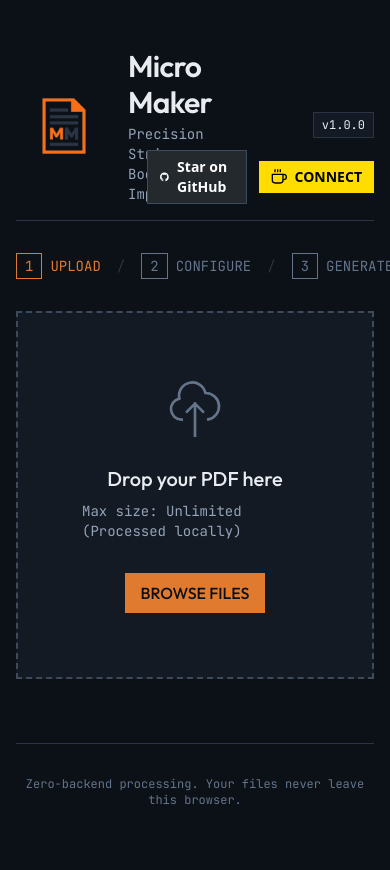
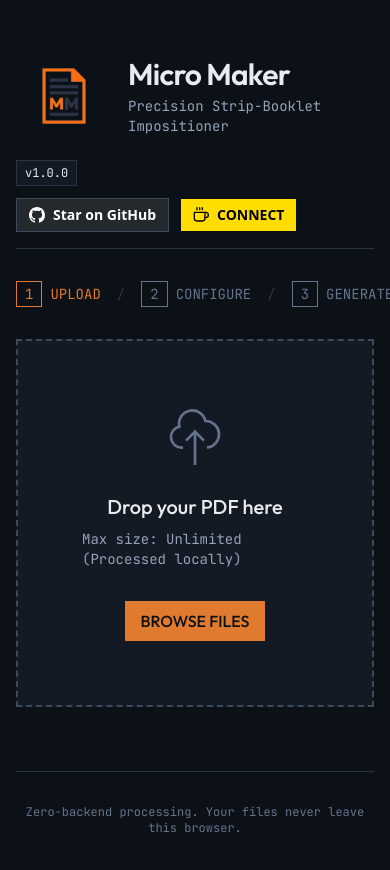
Before and after one commit to Lucifer-0612/MicroMaker, a React (Vite) app in the folder webapp/: page / in a window 390 px wide. Shown: the top 870 px of the page. Built offline with nearby package versions, Linux system fonts and the light colour scheme; no server answers.

Commit message:
Fix responsive layout overlapping on narrow screens

```diff
--- a/webapp/src/App.jsx
+++ b/webapp/src/App.jsx
@@ -36,15 +36,15 @@ function App() {
   return (
     <div className="min-h-screen flex flex-col items-center py-12 px-4 sm:px-6 lg:px-8">
       {/* Header */}
-      <header className="w-full max-w-4xl flex justify-between items-end mb-8 border-b border-slate-700 pb-4">
+      <header className="w-full max-w-4xl flex flex-col md:flex-row md:justify-between items-start md:items-end gap-4 md:gap-0 mb-8 border-b border-slate-700 pb-4">
         <div className="flex items-center space-x-4">
-          <img src="/logo-v3.png" alt="Micro Maker Logo" className="w-24 h-24" />
+          <img src="/logo-v3.png" alt="Micro Maker Logo" className="w-24 h-24 flex-shrink-0" />
           <div>
             <h1 className="text-3xl font-bold tracking-tight">Micro Maker</h1>
             <p className="text-sm text-slate-400 mt-1 font-mono">Precision Strip-Booklet Impositioner</p>
           </div>
         </div>
-        <div className="flex flex-col items-end space-y-3">
+        <div className="flex flex-col items-start md:items-end space-y-3">
           <div className="flex items-center space-x-2">
             <div className="text-xs font-mono bg-slate-800 border border-slate-700 px-2 py-1">v1.0.0</div>
             {!countLoading && visitorCount !== null && (
```
